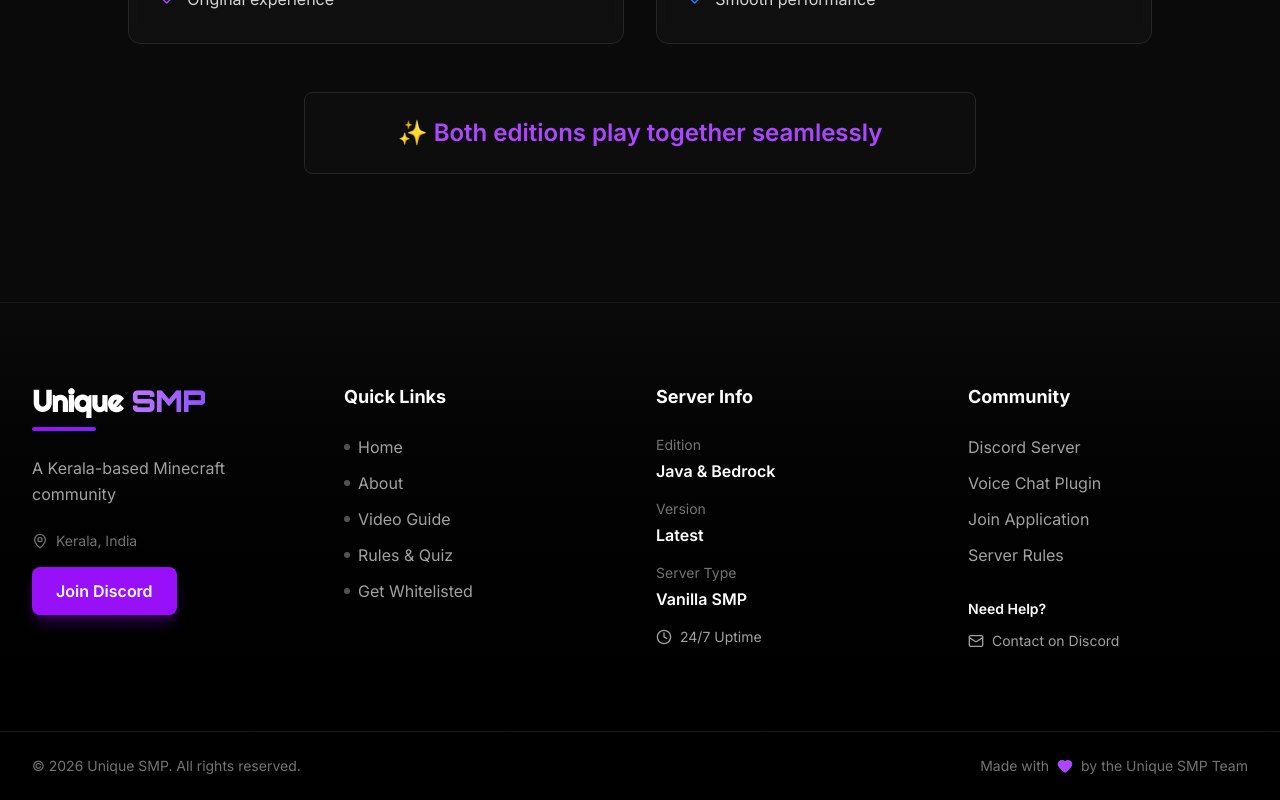
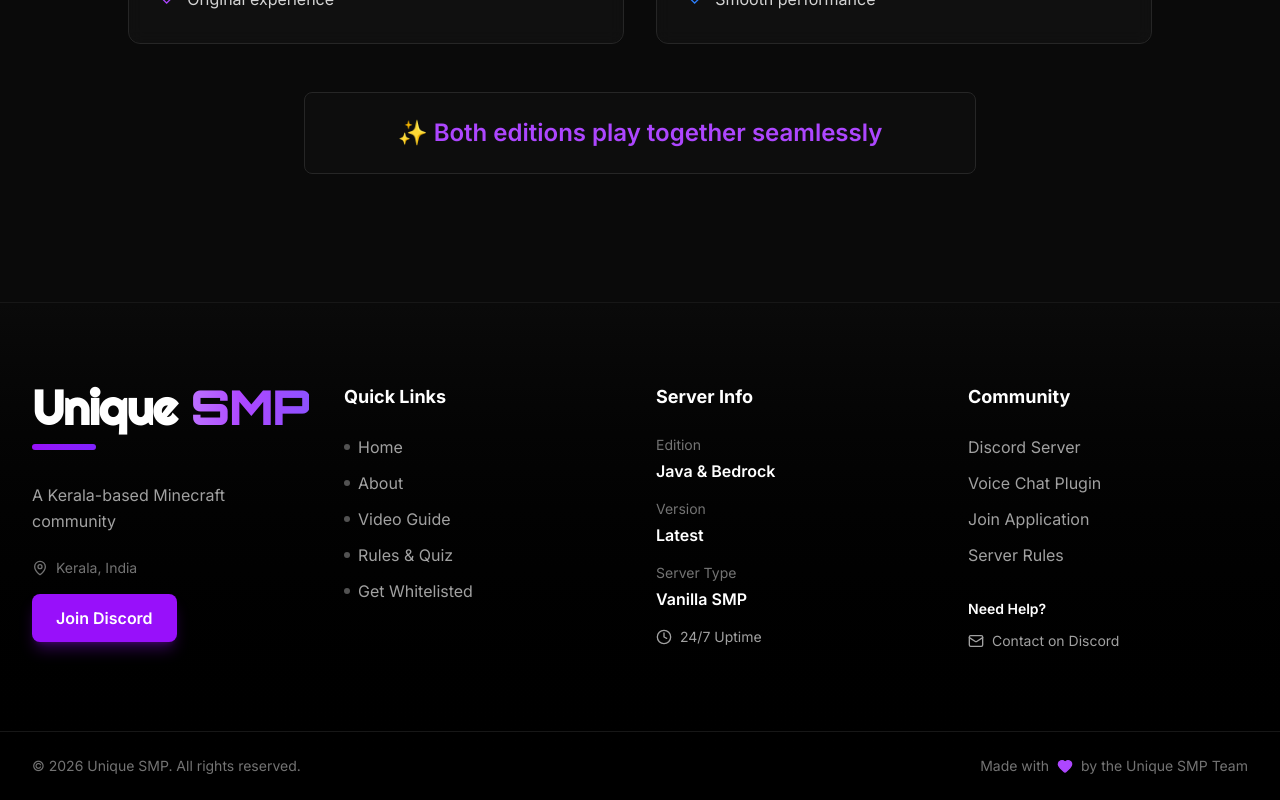
Before and after one commit to RaihanAizvan/unique-smp, a React (Vite) app: page / in a window 1280 px wide. Shown: the part 7120-7920 px from the top of the page. Built offline with nearby package versions, Linux system fonts and the light colour scheme.

Commit message:
feat: enhance footer logo size and add premium hover animation

```diff
--- a/src/sections/Footer.tsx
+++ b/src/sections/Footer.tsx
@@ -42,17 +42,28 @@ export function Footer() {
                 transition={{ duration: 0.5 }}
               >
                 {/* Logo */}
-                <div className="mb-6">
-                  <div className="text-3xl font-black tracking-tight">
+                <motion.div
+                  whileHover={{ scale: 1.03 }}
+                  className="mb-8 group cursor-pointer"
+                  onClick={() => scrollToSection('hero')}
+                >
+                  <div className="relative">
+                    {/* Glow */}
+                    <div className="absolute -inset-2 bg-purple-600/20 blur-2xl opacity-0 group-hover:opacity-100 transition-opacity duration-300" />
+
+                    <div className="relative">
+                      <div className="text-4xl md:text-5xl font-black tracking-tight leading-none">
                         <span className="text-white" style={{ fontFamily: 'Righteous, sans-serif' }}>
                           Unique
                         </span>
-                    <span className="bg-gradient-to-r from-purple-400 to-violet-500 bg-clip-text text-transparent" style={{ fontFamily: 'Orbitron, sans-serif' }}>
+                        <span className="bg-gradient-to-r from-purple-400 via-purple-500 to-violet-500 bg-clip-text text-transparent" style={{ fontFamily: 'Orbitron, sans-serif' }}>
                           {' '}SMP
                         </span>
                       </div>
-                  <div className="h-1 w-16 bg-gradient-to-r from-purple-600 to-violet-600 rounded-full mt-2" />
+                      <div className="h-1.5 w-16 group-hover:w-24 bg-gradient-to-r from-purple-600 to-violet-600 rounded-full mt-3 transition-all duration-300" />
                     </div>
+                  </div>
+                </motion.div>
 
                 <p className="text-neutral-400 mb-6 leading-relaxed">
                   {t.footer.tagline}
```
Lines whose indentation alone changed are shown as unchanged.
